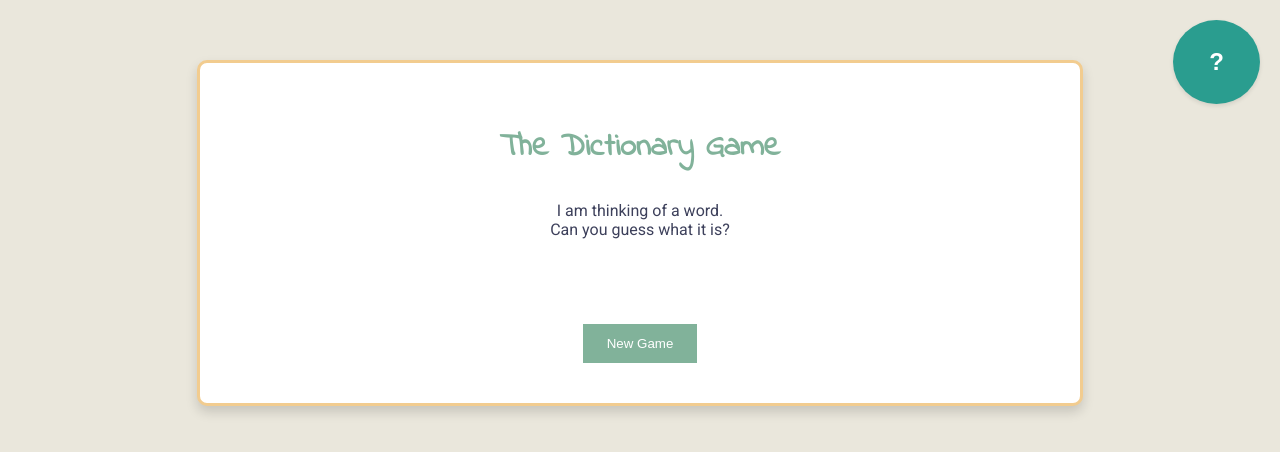
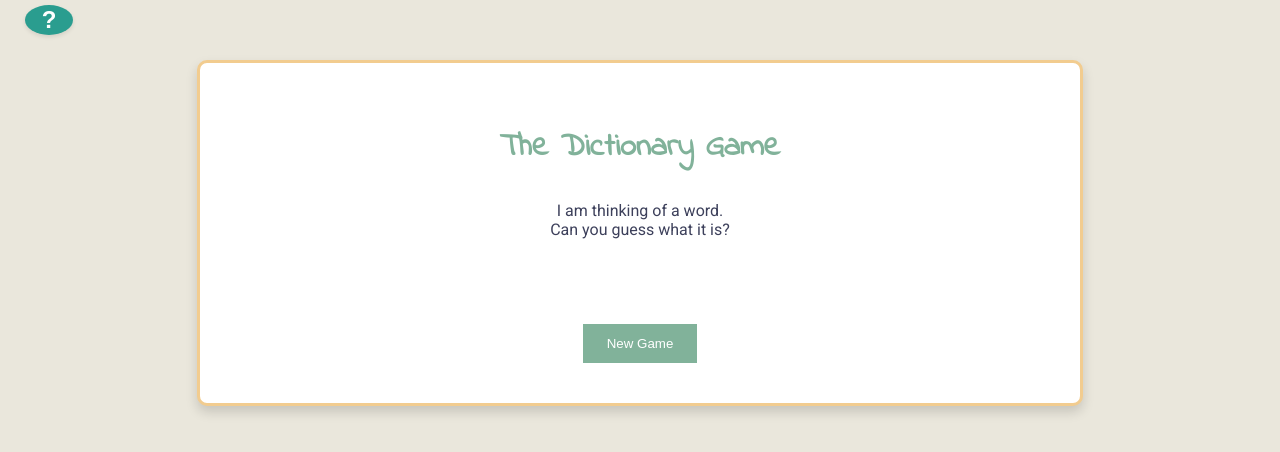
Before and after one commit to mamcisaac/the-dictionary-game, a plain HTML site: page index.html in a window 1280 px wide. Drawn offline with Linux system fonts and the light colour scheme.

Commit message:
fixing help button sizing

```diff
--- a/style.css
+++ b/style.css
@@ -88,17 +88,20 @@ button:not(:disabled):hover {
 
 /* Help button styling */
 #help-button {
+    position: absolute;
     background-color: #2a9d8f;
     color: #ffffff;
-    font-weight: bold;
-    padding: 1em 1.5em; /* Increased padding for a bigger button */
+    width: 30px;
+    height: 30px;
     border-radius: 50%;
-    position: fixed;
-    top: 20px; /* Pinning to the top */
-    right: 20px; /* Adjusted position */
-    z-index: 1000;
-    font-size: 1.5em; /* Increased font size */
-    line-height: 1.5em; /* Adjust line height for vertical centering */
+    display: flex;
+    justify-content: center;
+    align-items: center;
+    /* Adjust top and left properties to position it correctly */
+    top: 5px;
+    left:25px;
+    font-size: 24px;
+        font-weight: bold;
 }
 
 /* Additional styles for clues and messages */
```
